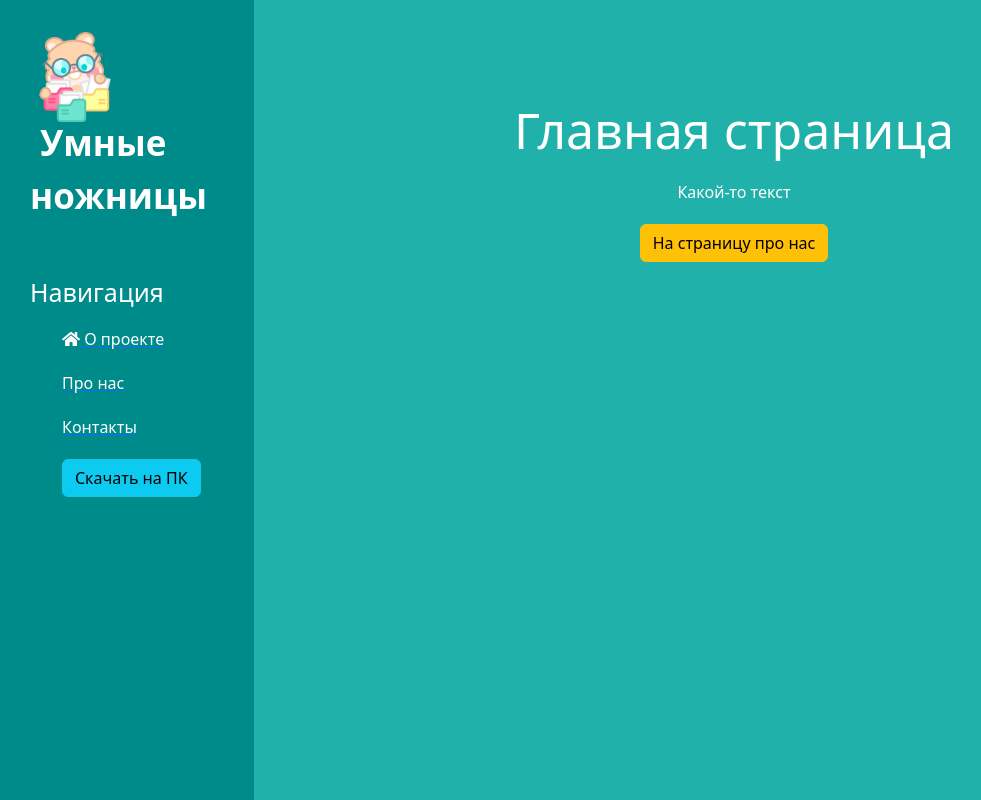
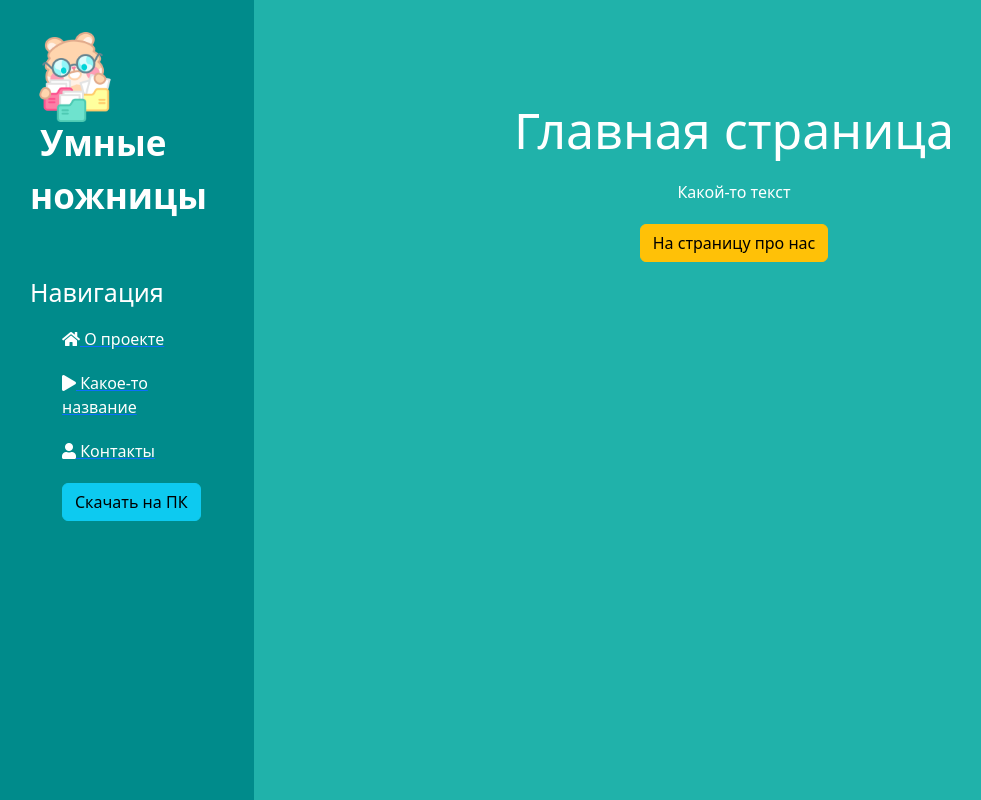
Before and after one commit to aleksandr-mulyavin/smart-snip, a Django app: page / in a window 1280 px wide. Shown: the whole page, without its empty margins (2-983 px from the left). Run offline with Django 5.2, Linux system fonts and the light colour scheme; some libraries are stand-ins or nearby versions.

```diff
--- a/web_client/main/templates/main/page_layout.html
+++ b/web_client/main/templates/main/page_layout.html
@@ -10,6 +10,7 @@
     <link rel="stylesheet" href="https://cdn.jsdelivr.net/npm/bootstrap@5.3.2/dist/css/bootstrap.min.css">
     <link rel="stylesheet" href="{% static 'main/css/main.css' %}">
     <link rel="stylesheet" href="https://use.fontawesome.com/releases/v5.8.2/css/all.css">
+    <link rel="stylesheet" href="https://cdnjs.cloudflare.com/ajax/libs/font-awesome/5.15.4/css/all.min.css">
 </head>
 <body>
     <aside>
@@ -18,8 +19,8 @@
         <h3>Навигация</h3>
         <ul>
             <a href="{% url 'home' %}"><li><i class="fas fa-home"></i> О проекте</li></a>
-            <a href="{% url 'about' %}"><li><i class="fa-duotone fa-scissors"></i> Про нас</li></a>
-            <a href=""><li><i class="fa-solid fa-scissors"></i> Контакты</li></a>
+            <a href="{% url 'about' %}"><li><i class="fas fa-play"></i> Какое-то название</li></a>
+            <a href=""><li><i class="fas fa-user"></i> Контакты</li></a>
             <a href="static/main/files/temp_file_for_the_test.txt" download><li><button class="btn btn-info"><i class="bi bi-filetype-exe"></i> Скачать на ПК </button> </li></a>
         </ul>
     </aside>
```
